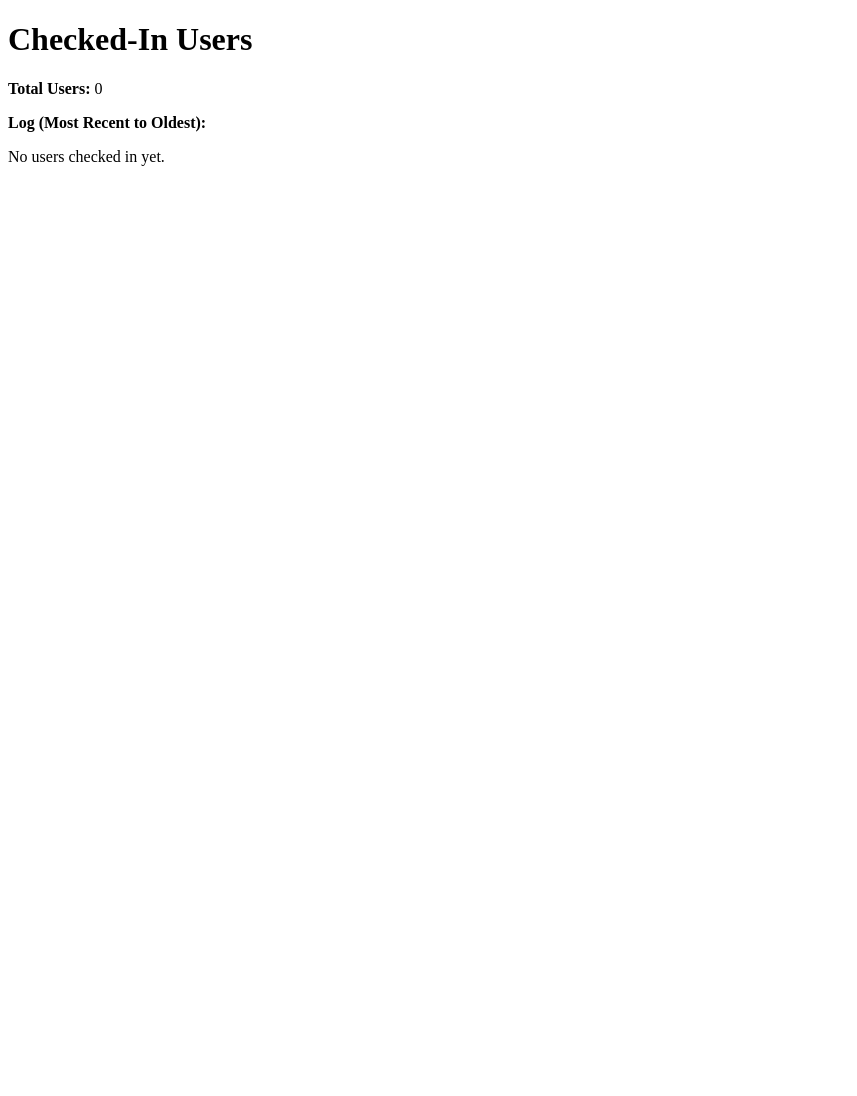
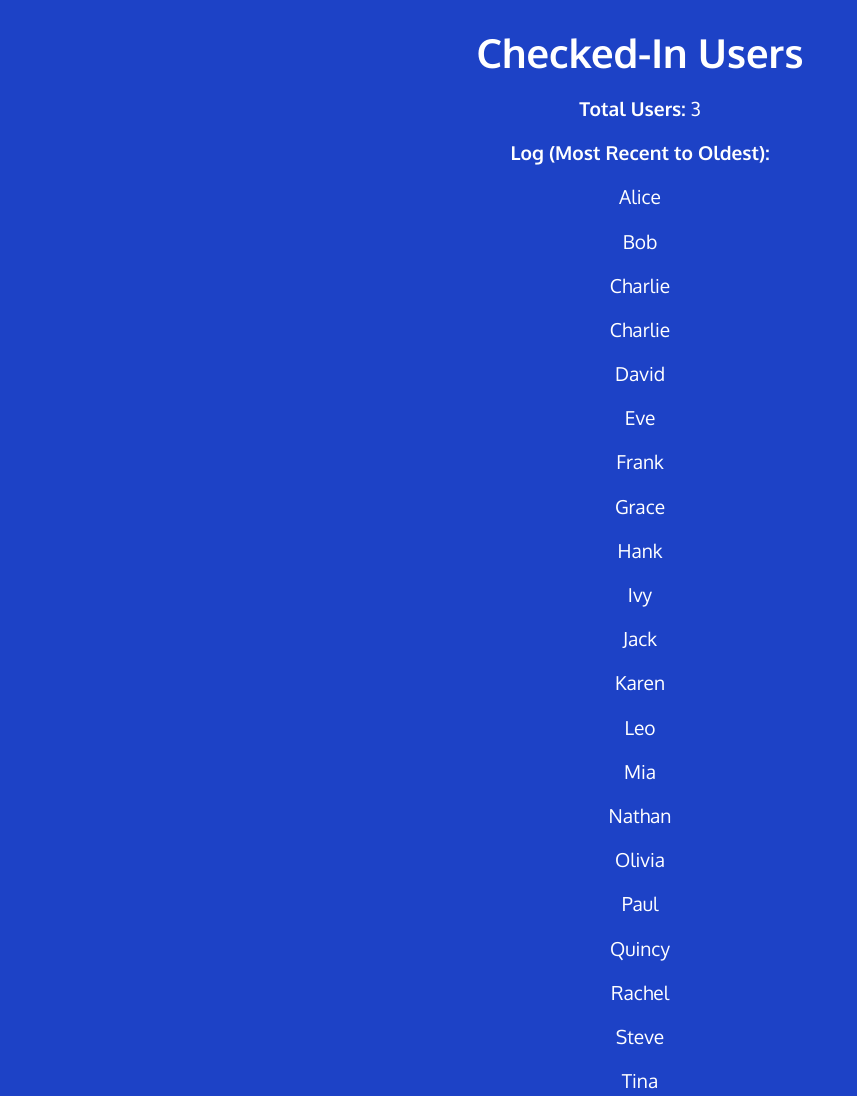
Before and after one commit to hack-duke/qr-code-logger, a plain HTML site: page templates/log.html in a window 1280 px wide. Shown: the top 1096 px of the page, without its empty margins (0-857 px from the left). Before the commit the page ends 800 px from the top, so only its background shows below. Drawn offline with nearby package versions, Linux system fonts and the light colour scheme; no server answers.

```diff
--- a/templates/log.html
+++ b/templates/log.html
@@ -2,8 +2,10 @@
 <html>
 <head>
     <title>User Log</title>
+    <!-- Link Google Fonts for Oxygen -->
+    <link href="https://fonts.googleapis.com/css2?family=Oxygen:wght@400;700&display=swap" rel="stylesheet">
     <script src="https://cdnjs.cloudflare.com/ajax/libs/socket.io/4.6.1/socket.io.min.js"></script>
-    <script>
+    <!--<script>
         document.addEventListener('DOMContentLoaded', () => {
             const socket = io();
 
@@ -23,12 +25,163 @@
                 });
             });
         });
+    </script> -->
+    <script>
+        document.addEventListener('DOMContentLoaded', () => {
+            // Example log data
+            const exampleData = {
+                total_users: 3,
+                log: [
+                    { name: 'Alice' },
+                    { name: 'Bob' },
+                    { name: 'Charlie' },
+                    { name: 'Charlie' },
+                    { name: 'David' },
+                    { name: 'Eve' },
+                    { name: 'Frank' },
+                    { name: 'Grace' },
+                    { name: 'Hank' },
+                    { name: 'Ivy' },
+                    { name: 'Jack' },
+                    { name: 'Karen' },
+                    { name: 'Leo' },
+                    { name: 'Mia' },
+                    { name: 'Nathan' },
+                    { name: 'Olivia' },
+                    { name: 'Paul' },
+                    { name: 'Quincy' },
+                    { name: 'Rachel' },
+                    { name: 'Steve' },
+                    { name: 'Tina' },
+                    { name: 'Uma' },
+                    { name: 'Victor' },
+                    { name: 'Wendy' },
+                    { name: 'Xavier' },
+                    { name: 'Yara' },
+                    { name: 'Zane' },
+                    { name: 'Anna' },
+                    { name: 'Ben' },
+                    { name: 'Cathy' },
+                    { name: 'Derek' },
+                    { name: 'Ella' },
+                    { name: 'Felix' },
+                    { name: 'Gina' },
+                    { name: 'Holly' },
+                    { name: 'Ian' },
+                    { name: 'Julia' },
+                    { name: 'Kyle' },
+                    { name: 'Laura' },
+                    { name: 'Mark' },
+                    { name: 'Nina' },
+                    { name: 'Oscar' },
+                    { name: 'Peter' },
+                    { name: 'Queen' },
+                    { name: 'Ron' },
+                    { name: 'Sophie' },
+                    { name: 'Thomas' },
+                    { name: 'Ursula' },
+                    { name: 'Vince' },
+                    { name: 'Will' },
+                    { name: 'Xena' },
+                    { name: 'Yvonne' },
+                    { name: 'Zach' },
+                    { name: 'Amber' },
+                    { name: 'Brian' },
+                    { name: 'Claire' },
+                    { name: 'Danielle' },
+                    { name: 'Ethan' },
+                    { name: 'Fiona' },
+                    { name: 'George' },
+                    { name: 'Harper' },
+                    { name: 'Isla' },
+                    { name: 'Jacob' },
+                    { name: 'Katie' },
+                    { name: 'Liam' },
+                    { name: 'Megan' },
+                    { name: 'Noah' },
+                    { name: 'Owen' },
+                    { name: 'Penny' },
+                    { name: 'Quinn' },
+                    { name: 'Ruby' },
+                    { name: 'Sam' },
+                    { name: 'Tara' },
+                    { name: 'Ulysses' },
+                    { name: 'Vanessa' },
+                    { name: 'Wes' },
+                    { name: 'Ximena' },
+                    { name: 'Yuri' },
+                    { name: 'Zoe' },
+                    { name: 'Aaron' },
+                    { name: 'Blake' },
+                    { name: 'Carmen' },
+                    { name: 'Diana' },
+                    { name: 'Elliot' },
+                    { name: 'Frances' },
+                    { name: 'Gavin' },
+                    { name: 'Hazel' },
+                    { name: 'Iantha' },
+                    { name: 'Jonah' },
+                    { name: 'Kylie' },
+                    { name: 'Logan' },
+                    { name: 'Molly' },
+                    { name: 'Nate' },
+                    { name: 'Olga' },
+                    { name: 'Paula' },
+                    { name: 'Reid' },
+                    { name: 'Selena' },
+                    { name: 'Travis' },
+                    { name: 'Umair' },
+                    { name: 'Victor' }
+                ]
+            };
+
+            // Simulate the display of the log
+            document.getElementById('total-users').textContent = exampleData.total_users;
+            const logDiv = document.getElementById('log');
+            logDiv.innerHTML = ''; // Clear existing content
+            exampleData.log.forEach(entry => {
+                const p = document.createElement('p');
+                p.textContent = `${entry.name}`;
+                logDiv.appendChild(p);
+            });
+        });
     </script>
+
+    <style>
+        /* Apply Oxygen font */
+        body {
+            font-family: 'Oxygen', sans-serif;
+            background-color: #1d42c6; /* Set background color */
+            color: white; /* Set text color */
+            margin: 0;
+            padding: 0;
+            display: flex; /* Use Flexbox for centering */
+            justify-content: center; /* Horizontally center */
+            align-items: center; /* Vertically center */
+            min-height: 100vh; /* Ensure the body takes up full viewport height */
+            text-align: center; /* Center text alignment */
+        }
+
+        h1 {
+            font-size: 2.5rem;
+            margin-bottom: 1rem;
+        }
+
+        p {
+            font-size: 1.2rem;
+        }
+
+        #log {
+            margin-top: 1rem;
+        }
+    </style>
 </head>
 <body>
-    <h1>Checked-In Users</h1>
-    <p><strong>Total Users:</strong> <span id="total-users">0</span></p>
-    <p><strong>Log (Most Recent to Oldest):</strong></p>
-    <div id="log">No users checked in yet.</div>
+    <div>
+        <h1>Checked-In Users</h1>
+        <p><strong>Total Users:</strong> <span id="total-users">0</span></p>
+        <p><strong>Log (Most Recent to Oldest):</strong></p>
+        <div id="log">No users checked in yet.</div>
+    </div>
 </body>
 </html>
```
Also changed, not shown: templates/log_with_search.html (added, +101 -0 lines), 1 other file.
